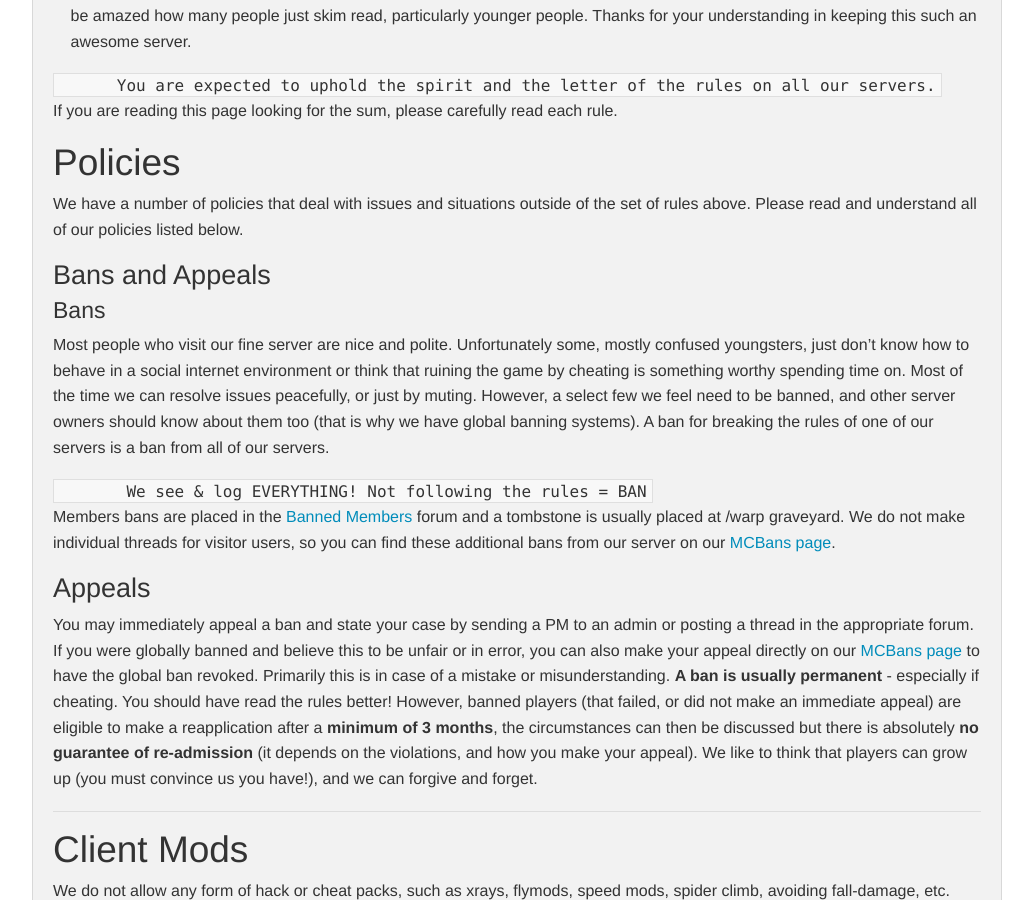
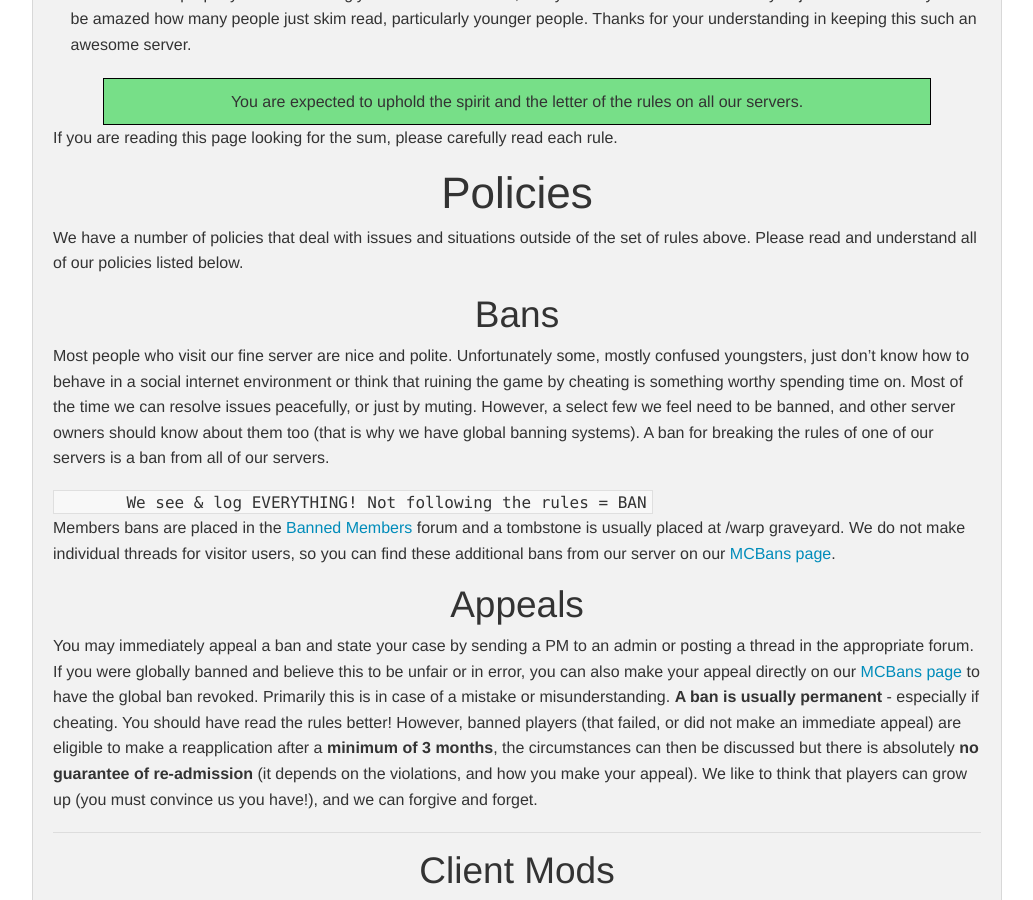
Before and after one commit to damnation-eu/website-beta, a Jekyll site: the page built from rules.md, in a window 1280 px wide and 900 px high, scrolled down 1621 px. Shown: the whole window, without its empty margins (123-1156 px from the left). Built offline with Jekyll 4.4.1, drawn with Linux system fonts in a browser that asks for light colours; nearby versions of some CDN libraries; library files that are not in the unit come from our copies; some of the changed text lies outside the part shown.

Commit message:
Update rules.md

````diff
--- a/rules.md
+++ b/rules.md
@@ -17,15 +17,15 @@
 
 - **Rule 3** - If you would not like somebody doing to you, what you are thinking of doing to them, DO NOT do it. We're talking common, real world, sense here, folks.
 
-<a style="border: 1px solid black; background-color:#ADD8E6;">
+<p style="border: 1px solid black; text-align:center;background-color:#77df88; padding: 10px;margin: 0px 50px">
       Hacked clients, using cheats, taking advantage of glitches will land you in trouble.
-</a>
+</p>
 
 - **Rule 4** - No exploits, duping, cheating, stealing, griefing, hacking, modded clients etc. We do allow some Client mods. Find out more.
 
-```
+<p style="border: 1px solid black; text-align:center;background-color:#77df88; padding: 10px;margin: 0px 50px">
       We have particular build requirements which you should pay close attention to.
-```
+</p>
 
 - **Rule 5** - Gather resources, but leave the landscape looking natural and beautiful, please.
 
@@ -40,28 +40,30 @@
 - **Rule 10** - If your conduct results in receiving instructions from a staff member (dark red, red, and pink names), always obey.
 
 - **Rule 11** - No chat spam or flooding, no caps spam, no commercials for other servers or any commercial services. No excessive swearing and no swearing at other players.
--
+
 - **Rule 12** - Report misbehaviour, grief, exploits and bugs to staff using the forum, pm's, or mumble. Do no bother them unnecessarily, and NEVER EVER bother staff for op or admin rights.
--
+
 - **Rule 13** - Mobtowers/XPgrinders etc are allowed in MODERATION. In relation to both XP and Items: No collection of items/xp while afk; no unattended automation of item/xp gathering, including mcmmo experience; and absolutely no unattended macroing. With an off-switch, and do not build in heavily populated areas. You are not allowed to let any mob stack up more than about 100 in a chunk, you should add a way to quickly kill mobs if they do stack up. (excessive stacking of monsters is cause for warning/demotion/ban!). Furthermore, towers must be covered and look like actual builds (not like flying platforms) - follow the building rules and some aesthetics please. No one wants to see giant cobble/wood cubes in the landscape.
--
+
 - **Rule 14** - No commercials for other servers or any commercial services.
--
+
 - **Rule 15** - On your registration to enter the server: Take the bold red number from Rule 1 on this rule overview page and ADD it to the bold red number from Rule #8 on this page, above, look.... it sticks out like a sore thumb, do you see it? Ahh good, you got it. Now write the total (aka sum) when asked. Thank you for understanding we only do this to make sure people read the rules' overview properly. It's an amazingly effective mechanism, and you'll love the result of it once you join our community. You'd be amazed how many people just skim read, particularly younger people. Thanks for your understanding in keeping this such an awesome server.
 
-```
+<p style="border: 1px solid black; text-align:center;background-color:#77df88; padding: 10px;margin: 0px 50px">
       You are expected to uphold the spirit and the letter of the rules on all our servers.
-```
+</p>
 
 If you are reading this page looking for the sum, please carefully read each rule.
 
-## Policies
+<div style="text-align: center;" markdown="1">
+#Policies
+</div>
 
 We have a number of policies that deal with issues and situations outside of the set of rules above. Please read and understand all of our policies listed below.
 
-### Bans and Appeals
-
-#### Bans
+<div style="text-align: center;" markdown="1">
+##Bans
+</div>
 
 Most people who visit our fine server are nice and polite. Unfortunately some, mostly confused youngsters, just don't know how to behave in a social internet environment or think that ruining the game by cheating is something worthy spending time on. Most of the time we can resolve issues peacefully, or just by muting. However, a select few we feel need to be banned, and other server owners should know about them too (that is why we have global banning systems). A ban for breaking the rules of one of our servers is a ban from all of our servers.
 
@@ -71,15 +73,19 @@
 
 Members bans are placed in the [Banned Members](http://damnation.eu/phpbb/viewforum.php?f=41) forum and a tombstone is usually placed at /warp graveyard. We do not make individual threads for visitor users, so you can find these additional bans from our server on our [MCBans page](http://mcbans.com/server/damNation.eu).
 
-### Appeals
+<div style="text-align: center;" markdown="1">
+##Appeals
+</div>
 
 You may immediately appeal a ban and state your case by sending a PM to an admin or posting a thread in the appropriate forum.
 If you were globally banned and believe this to be unfair or in error, you can also make your appeal directly on our [MCBans page](http://mcbans.com/server/damNation.eu) to have the global ban revoked. Primarily this is in case of a mistake or misunderstanding.
 **A ban is usually permanent** - especially if cheating. You should have read the rules better! However, banned players (that failed, or did not make an immediate appeal) are eligible to make a reapplication after a **minimum of 3 months**, the circumstances can then be discussed but there is absolutely **no guarantee of re-admission** (it depends on the violations, and how you make your appeal). We like to think that players can grow up (you must convince us you have!), and we can forgive and forget.
 
----
+___
 
-## Client Mods
+<div style="text-align: center;" markdown="1">
+##Client Mods
+</div>
 
 We do not allow any form of hack or cheat packs, such as xrays, flymods, speed mods, spider climb, avoiding fall-damage, etc. The excuse "I forgot I had it enabled" doesn't cut-it. Whatever gives you an unfair advantage when it comes to resources can be considered cheating. Any use of these violates our rules and will result in a global ban.
 
@@ -118,24 +124,34 @@
 * **Kill Aura**
 * **Fast Attacking**
 
----
+___
 
-## Grief and Theft
+<div style="text-align: center;" markdown="1">
+##Grief and Theft
+</div>
 
 Our rules adequately cover every-day grief and theft issues, which will result in a ban. There are some instances where further explanation is required, however.
 
-### Players who Quit
+<div style="text-align: center;" markdown="1">
+###Players Who Quit
+</div>
 
 Regardless of how long ago a player was on the server, their builds are still considered theirs and theirs only. You may not raze any old build without prior approval from an admin. We will give approval where it makes sense, usually when a build is unfinished or insignificant. Never take that decision yourself.
 
-### Banned Players
+<div style="text-align: center;" markdown="1">
+###Banned Players
+</div>
 
 When it comes to banned players, you may absolutely **NOT** go and take their stuff or raze their builds. When a player is banned, **all their rights, their builds and all their stuff belongs to the State**. Any resource acquisition is decided by the admins. Even if you know the person IRL, or regardless of what they say when they are banned is of no consequence. Once a ban is in place, the state owns everything they did. I.e. a banned player may not donate or give anything to friends still on the server. If there is something you need or did together, you must ask for admin approval (which is of course given where it makes sense).
 
----
+___
 
-## Referral Bonus
+<div style="text-align: center;" markdown="1">
+##Referral Bonus
+</div>
 
 If new applicants list you as the referrer, you will receive 200c when they become an Goblin. To earn this, you must verify that you referred them in their application thread before it is approved **OR** verify an admin afterwards.
 
 We also notice players are helpful with tourists in chat and helping them join, which we like. But telling them to put you up as the referrer in their application will be noted and in such cases we will not pay the referral fee. Note that if that player is banned/warned you will be fined at least 400 crowns. So make sure you refer those players that you know and not only to make a quick buck off a tourist you don't know.
+
+___
````
